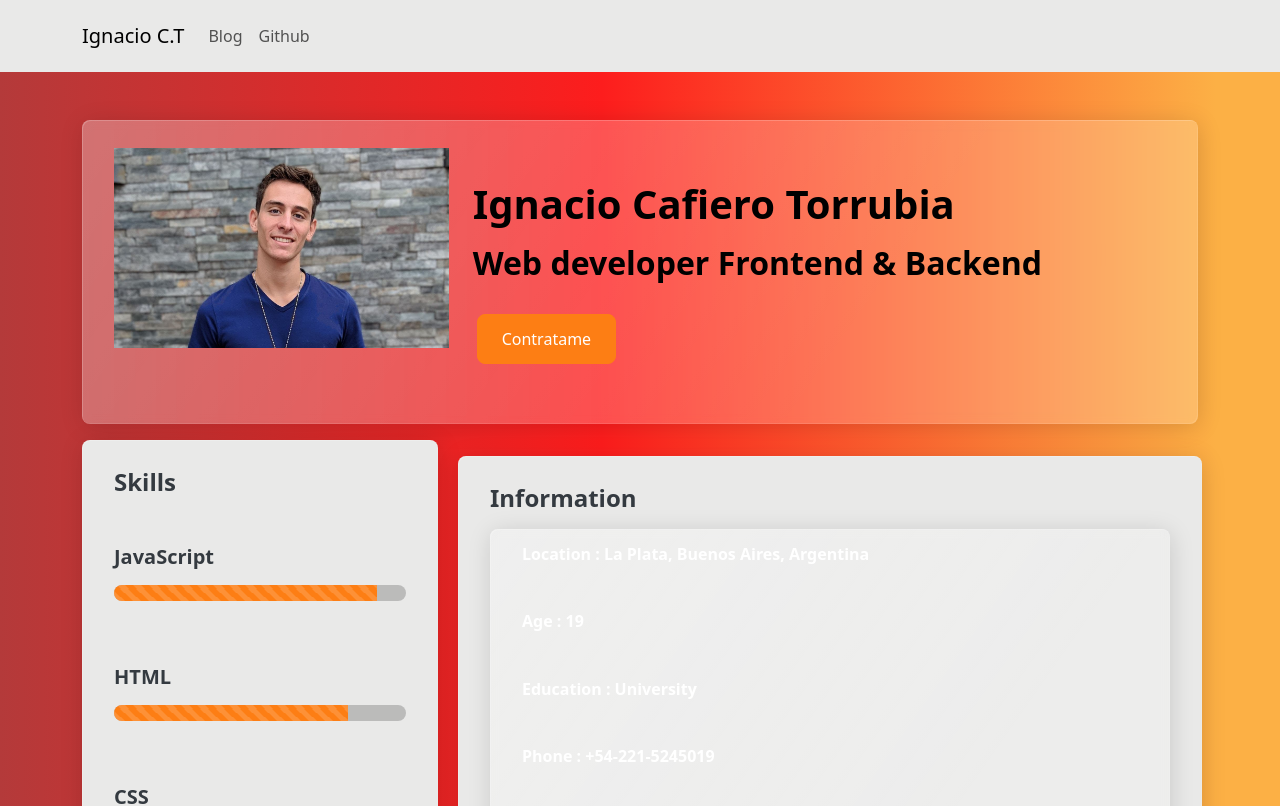
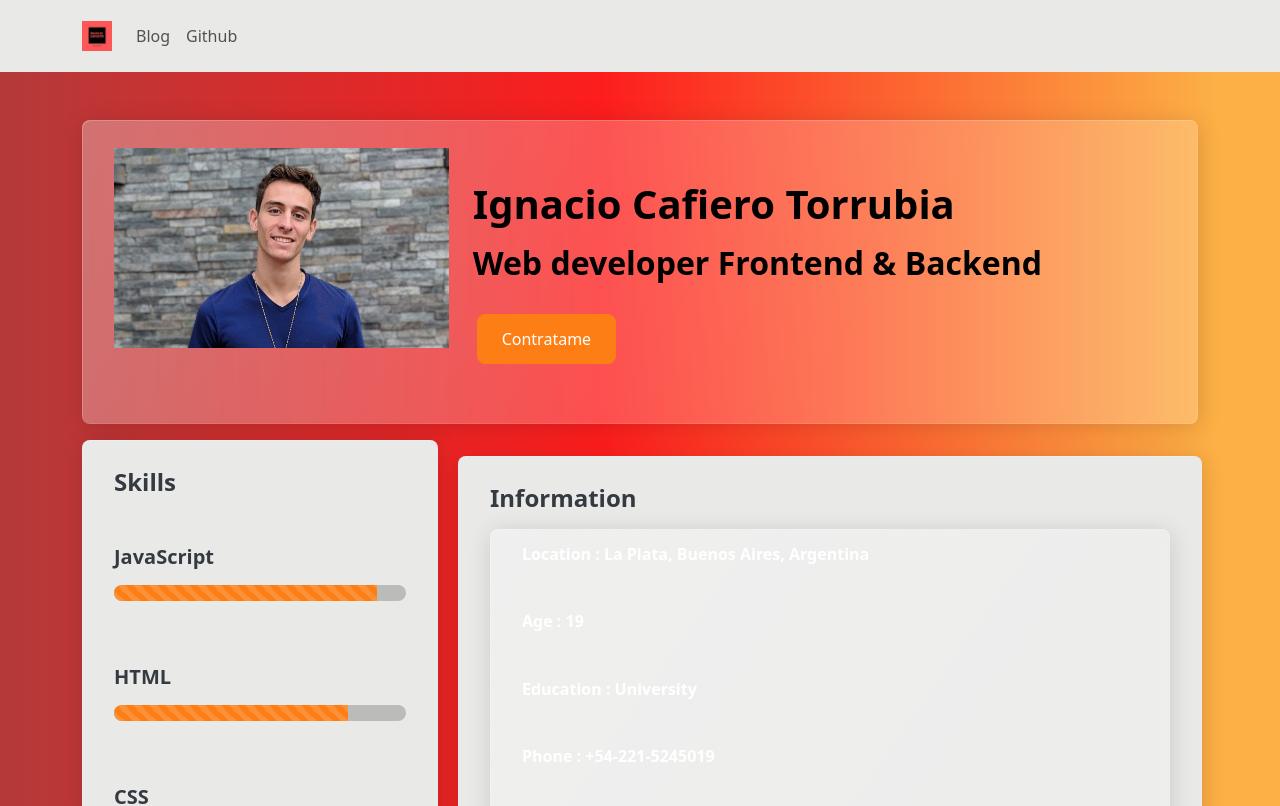
Before and after one commit to ignacioedlp/portfolio-ignacio, a Next.js app: page / in a window 1280 px wide. Shown: the top 806 px of the page. Built offline with nearby package versions, Linux system fonts and the light colour scheme; a small style sheet from the web is missing.

Commit message:
agregamos logo

```diff
--- a/components/Contact.jsx
+++ b/components/Contact.jsx
@@ -2,8 +2,8 @@ import Link from "next/link";
 
 export default function Contact() {
   return (
-    <div class="modal-body p-0">
-      <div class="row">
+    <div className="modal-body p-0">
+      <div className="row">
         <div className="col-md-2">
           <Link href="https://www.instagram.com/tofiedlp1">
             <h3 className="bi bi-instagram text-black" aria-hidden="true"></h3>
--- a/components/Layout.jsx
+++ b/components/Layout.jsx
@@ -54,6 +54,7 @@ export default function Layout({ children, footer = true }) {
           rel="stylesheet"
           href="https://cdn.jsdelivr.net/npm/bootstrap-icons@1.5.0/font/bootstrap-icons.css"
         ></link>
+        <link rel="icon" type="image/x-icon" href="/logo.jpg"></link>
       </Head>
       <div>
         <NavBar />
--- a/components/NavBar.jsx
+++ b/components/NavBar.jsx
@@ -5,7 +5,15 @@ export default function NavBar() {
     <nav className="navbar navbar-expand-lg navbar-light bg-light">
       <div className="container">
         <Link href="/">
-          <a className="navbar-brand">Ignacio C.T</a>
+          <a className="navbar-brand">
+            <img
+              src="logo.jpg"
+              width="30"
+              height="30"
+              className="d-inline-block align-top"
+              alt=""
+            />
+          </a>
         </Link>
         <button
           className="navbar-toggler"
--- a/components/Proyect.jsx
+++ b/components/Proyect.jsx
@@ -11,7 +11,7 @@ export default function Proyect({ data }) {
           <a href={data.urlPage}>Know more</a>
           <div className="mt-1">
             {data.techs.map((tech, index) => (
-              <span key={index} class="badge rounded-pill bg-danger me-1">
+              <span key={index} className="badge rounded-pill bg-danger me-1">
                 {tech}
               </span>
             ))}
--- a/package.json
+++ b/package.json
@@ -18,9 +18,12 @@
     "bootstrap": "^5.1.0",
     "bootstrap-icons": "^1.5.0",
     "bootswatch": "^5.1.0",
+    "firebase": "^8.10.0",
+    "mongoose": "^5.13.7",
     "next": "^11.1.0",
     "nprogress": "^0.2.0",
     "react": "^17.0.2",
-    "react-dom": "^17.0.2"
+    "react-dom": "^17.0.2",
+    "reactfire": "^3.0.0"
   }
 }
--- a/pages/index.js
+++ b/pages/index.js
@@ -6,7 +6,7 @@ import { Skills, information, hobbies, portfolios } from "../profile"
 
 
 
-const Index = () => (
+const Index = ({ Portfolios }) => (
     <Layout Layout >
         <Header data-aos="fade-in" />
         <Information
```
Also changed, not shown: firebase-config.js (added, +16 -0 lines), public/logo.jpg (added), 1 other file (tests, documents, lock files or other folders).
